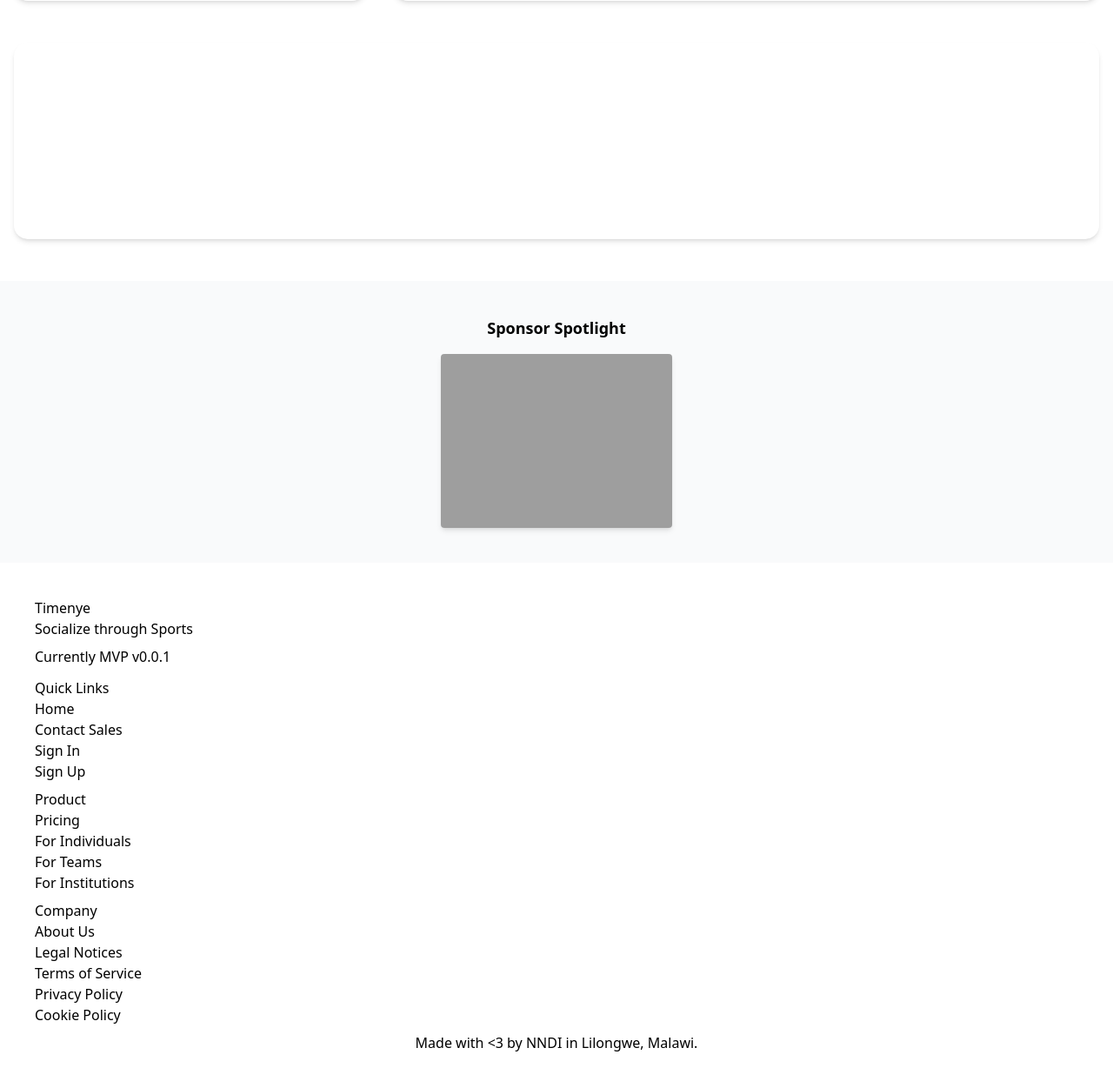
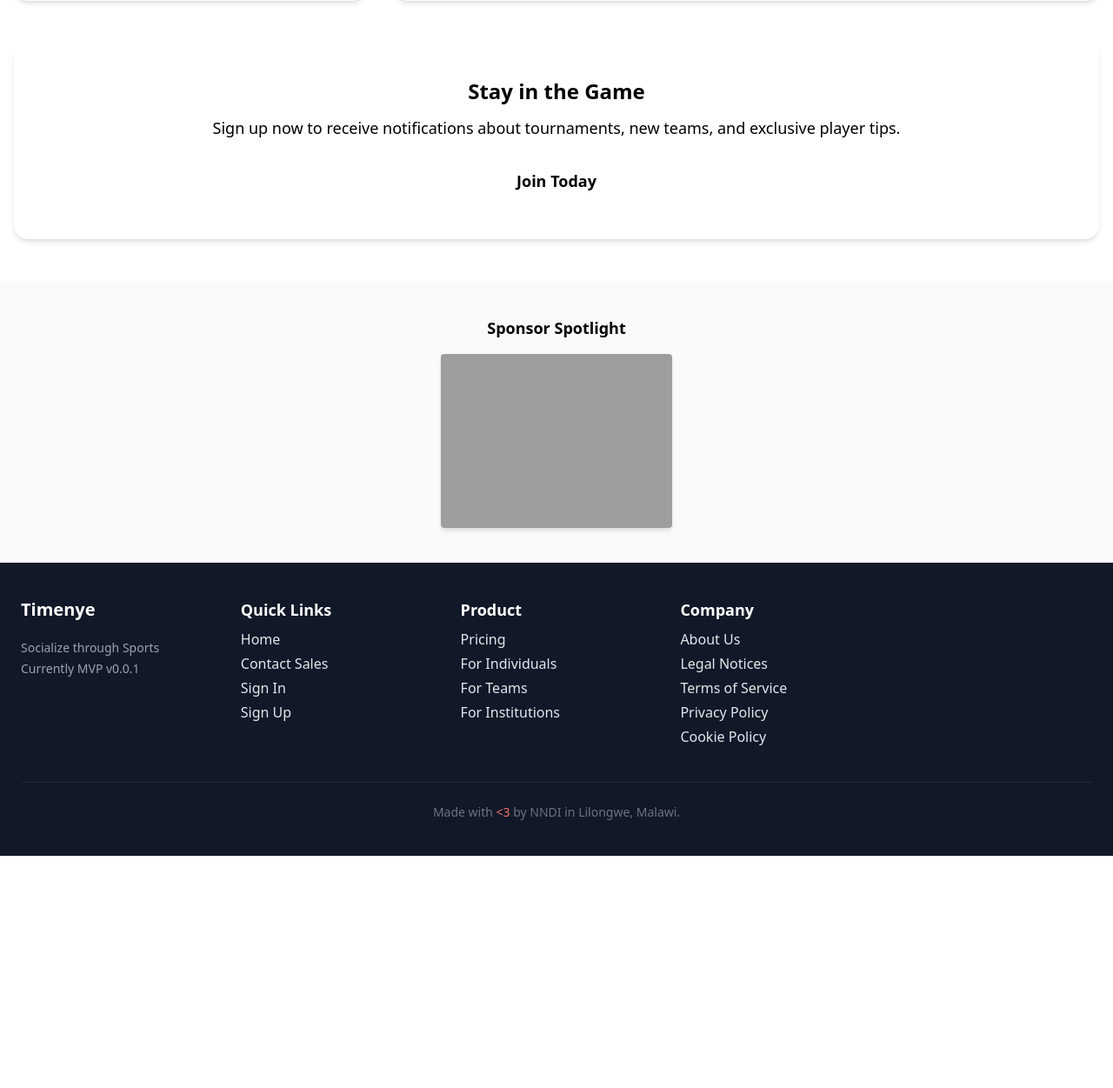
Before and after one commit to geekquest/timenye, a Django app: page / in a window 1280 px wide. Shown: the part 1506-2757 px from the top of the page at 87% size. After the commit the page ends 2490 px from the top, so only its background shows below. Run offline with Django 4.2, Linux system fonts and the light colour scheme; style sheets or scripts are compiled from the project's sources; some libraries are stand-ins or nearby versions; grey boxes are pictures that could not be loaded.

Commit message:
changing some colors onlanding page

```diff
--- a/app/templates/landing.html
+++ b/app/templates/landing.html
@@ -163,12 +163,12 @@
 
   <!-- Call-to-Action Banner -->
   <div class="mt-12">
-    <div class="bg-secondary-700 text-white rounded-2xl shadow-md text-center py-10 px-4">
+    <div class="bg-secondary-700 text-black rounded-2xl shadow-md text-center py-10 px-4">
       <h4 class="text-2xl font-bold mb-3">Stay in the Game</h4>
       <p class="mb-5 text-lg font-light">
         Sign up now to receive notifications about tournaments, new teams, and exclusive player tips.
       </p>
-      <a href="/signup" class="inline-block px-8 py-3 border border-white text-white text-lg font-semibold rounded hover:bg-white hover:text-secondary-700 transition">
+      <a href="/signup" class="inline-block px-8 py-3 border border-white text-black text-lg font-semibold rounded hover:bg-white hover:text-secondary-700 transition">
         Join Today
       </a>
     </div>
--- a/app/templates/partials/footer.html
+++ b/app/templates/partials/footer.html
@@ -1,49 +1,51 @@
-<footer class="p-6">
-    <div class="container py-4 py-md-5 px-4 px-md-3">
-      <div class="row">
-        <div class="col-4 col-sm-6 col-lg-3 mb-3">
-          <a class="d-inline-flex align-items-center mb-2 link-dark text-decoration-none" href="/" aria-label="Bootstrap">
-            <span class="fs-5">Timenye</span>
+<footer class="bg-gray-900 text-gray-200 px-6 py-10">
+  <div class="max-w-7xl mx-auto grid grid-cols-1 md:grid-cols-2 lg:grid-cols-5 gap-8">
+    <!-- Brand / About -->
+    <div class="col-span-1">
+      <a href="/" class="inline-flex items-center mb-2 text-xl font-bold text-white hover:text-primary-400 transition">
+        Timenye
       </a>
-          <ul class="list-unstyled small text-muted">
-            <li class="mb-2">Socialize through Sports</li>
-            <li class="mb-2">Currently MVP v0.0.1</li>
+      <ul class="mt-3 space-y-1 text-gray-400 text-sm">
+        <li>Socialize through Sports</li>
+        <li>Currently MVP v0.0.1</li>
       </ul>
     </div>
-        <div class="col-4 col-lg-2 offset-lg-2 mb-2">
-          <h5>Quick Links</h5>
-          <ul class="list-unstyled">
-            <li class="nav-item"><a class="nav-link" href="/">Home</a></li>
-            <li class="nav-item"><a class="nav-link" href="/contact-sales">Contact Sales</a></li>
-            <li class="nav-item"><a class="nav-link" href="/login">Sign In</a></li>
-            <li class="nav-item"><a class="nav-link" href="/signup">Sign Up</a></li>
+    <!-- Quick Links -->
+    <div>
+      <h5 class="text-lg font-semibold mb-2 text-white">Quick Links</h5>
+      <ul class="space-y-1">
+        <li><a class="hover:text-primary-400 transition" href="/">Home</a></li>
+        <li><a class="hover:text-primary-400 transition" href="/contact-sales">Contact Sales</a></li>
+        <li><a class="hover:text-primary-400 transition" href="/login">Sign In</a></li>
+        <li><a class="hover:text-primary-400 transition" href="/signup">Sign Up</a></li>
       </ul>
     </div>
-        <div class="col-4 col-sm-12 col-lg-2 mb-2">
-          <h5>Product</h5>
-          <ul class="list-unstyled">
-            <li class="nav-item"><a class="nav-link" href="/features#pricing">Pricing</a></li>
-            <li class="nav-item"><a class="nav-link" href="/features#pricing">For Individuals</a></li>
-            <li class="nav-item"><a class="nav-link" href="/developers">For Teams</a></li>
-            <li class="nav-item"><a class="nav-link" href="/developers">For Institutions</a></li>
+    <!-- Product -->
+    <div>
+      <h5 class="text-lg font-semibold mb-2 text-white">Product</h5>
+      <ul class="space-y-1">
+        <li><a class="hover:text-primary-400 transition" href="/features#pricing">Pricing</a></li>
+        <li><a class="hover:text-primary-400 transition" href="/features#pricing">For Individuals</a></li>
+        <li><a class="hover:text-primary-400 transition" href="/developers">For Teams</a></li>
+        <li><a class="hover:text-primary-400 transition" href="/developers">For Institutions</a></li>
       </ul>
     </div>
-        <div class="col-4 col-sm-12 col-lg-2 mb-2">
-          <h5>Company</h5>
-          <ul class="list-unstyled">
-            <li class="nav-item"><a class="nav-link" href="/pages/about">About Us</a></li>
-            <li class="nav-item"><a class="nav-link" href="/pages/legal">Legal Notices</a></li>
-            <li class="nav-item"><a class="nav-link" href="/pages/terms-of-service">Terms of Service</a></li>
-            <li class="nav-item"><a class="nav-link" href="/pages/privacy-policy">Privacy Policy</a></li>
-            <li class="nav-item"><a class="nav-link" href="/pages/cookie-policy">Cookie Policy</a></li>
-            <!-- <li class="nav-item"><a class="nav-link" href="#security-policy">Security Policy</a></li> -->
+    <!-- Company -->
+    <div>
+      <h5 class="text-lg font-semibold mb-2 text-white">Company</h5>
+      <ul class="space-y-1">
+        <li><a class="hover:text-primary-400 transition" href="/pages/about">About Us</a></li>
+        <li><a class="hover:text-primary-400 transition" href="/pages/legal">Legal Notices</a></li>
+        <li><a class="hover:text-primary-400 transition" href="/pages/terms-of-service">Terms of Service</a></li>
+        <li><a class="hover:text-primary-400 transition" href="/pages/privacy-policy">Privacy Policy</a></li>
+        <li><a class="hover:text-primary-400 transition" href="/pages/cookie-policy">Cookie Policy</a></li>
       </ul>
     </div>
+    <!-- Spacer or extra column (optional) -->
+    <div></div>
   </div>
-      <div class="row">
-        <div class="col-12 small text-muted text-center">
-          Made with <3 by NNDI in Lilongwe, Malawi.
-        </div>
-      </div>
+
+  <div class="border-t border-gray-800 mt-10 pt-6 text-center text-sm text-gray-500">
+    Made with <span class="text-red-400">&lt;3</span> by NNDI in Lilongwe, Malawi.
   </div>
 </footer>
```
Lines whose indentation alone changed are shown as unchanged.
